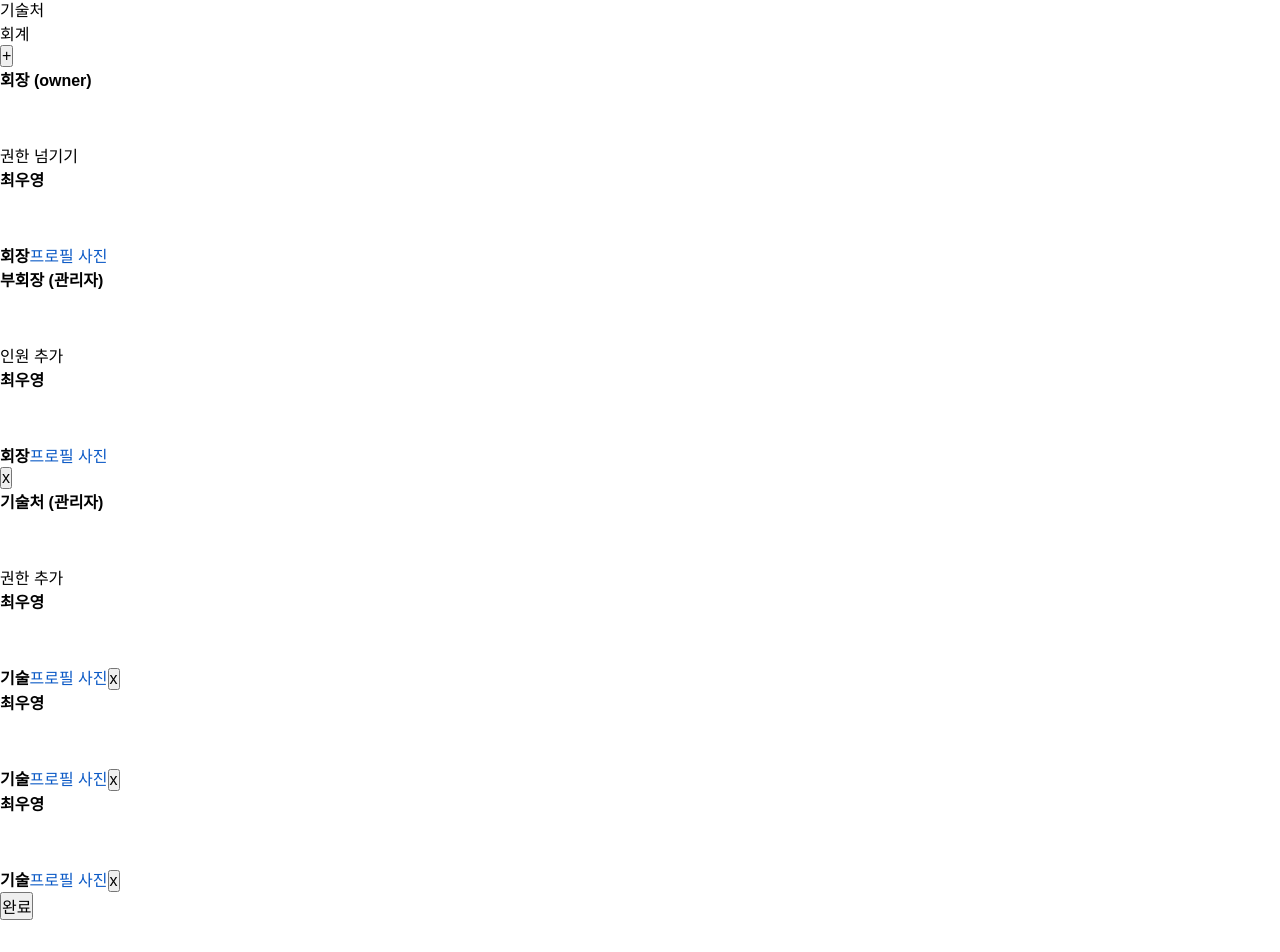
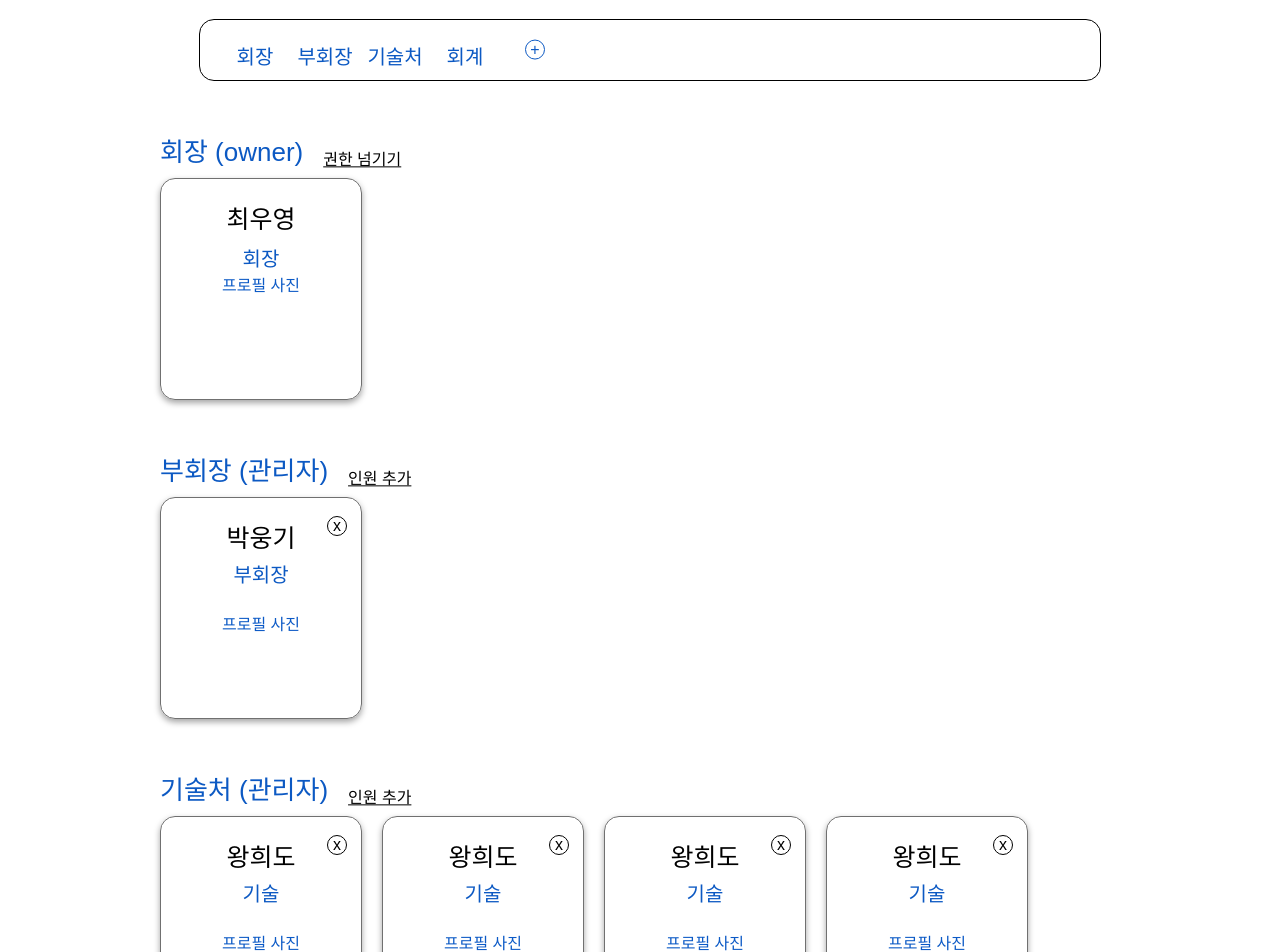
Before and after one commit to Kim-Hyunjo/MoZIP, a React (Create React App) app in the folder front/: page /circle/members/edit in a window 1280 px wide. Shown: the part 549-1501 px from the top of the page. Built offline with nearby package versions, Linux system fonts and the light colour scheme.

Commit message:
feat: edit

```diff
--- a/front/src/pages/circle/CircleMembers.tsx
+++ b/front/src/pages/circle/CircleMembers.tsx
@@ -3,69 +3,60 @@ import React, { useState } from 'react';
 
 const CircleMembers = () => {
     return (
-        <div>
+        <div className="circleMembers">
             <div>
                 <h2>회원 명단</h2>
-                <span>내 동아리의 부원 명단을 정리 및 확인해보세요.</span>
+                <h4>내 동아리의 부원 명단을 정리 및 확인해보세요.</h4>
              </div>
-             <div>
-                <h3>총 160명</h3>
-                <h4>운영진 및 동아리 부원</h4>
+             <div className="membersSort">
+                <div className="memberNum">총 160명</div>
+                <button id="button3">운영진 수정</button>
+                <div className="members_title">운영진 및 동아리 부원</div>
 
-                <ul>
+                <ul className="membersKind">
                     <li>회장</li>
                     <li>기술처</li>
                     <li>회원</li>
                 </ul>
-                <button>운영진 수정</button>
             </div>
             <div>
-                <h2>회장</h2>
-                <div><h3>최우영</h3><strong>회장</strong><span>프로필 사진</span></div>
+                <div className="roleName">회장</div>
+                <div className="user_namecard"><div className="user_name">최우영</div><div className="user_role">회장</div><span>프로필 사진</span></div>
             </div>
 
             <div>
-                <h2>기술처</h2>
-                <li><h3>최우영</h3><strong>기술</strong><span>프로필 사진</span></li>
-                    <li><h3>최우영</h3><strong>기술</strong><span>프로필 사진</span></li>
-                    <li><h3>최우영</h3><strong>기술</strong><span>프로필 사진</span></li>
+                <div className="roleName">기술처</div>
+                <div className="user_namecard_list">
+                    <div className="user_namecard"><div className="user_name">최우영</div><div className="user_role">기술</div><span>프로필 사진</span></div>
+                    <div className="user_namecard"><div className="user_name">최우영</div><div className="user_role">기술</div><span>프로필 사진</span></div>
+                    <div className="user_namecard"><div className="user_name">최우영</div><div className="user_role">기술</div><span>프로필 사진</span></div>
+                    <div className="user_namecard"><div className="user_name">최우영</div><div className="user_role">기술</div><span>프로필 사진</span></div>
+                    <div className="user_namecard"><div className="user_name">최우영</div><div className="user_role">기술</div><span>프로필 사진</span></div>
+                    <div className="user_namecard"><div className="user_name">최우영</div><div className="user_role">기술</div><span>프로필 사진</span></div>
+                    <div className="user_namecard"><div className="user_name">최우영</div><div className="user_role">기술</div><span>프로필 사진</span></div>
+                    <div className="user_namecard"><div className="user_name">최우영</div><div className="user_role">기술</div><span>프로필 사진</span></div>
+                </div>
             </div>
 
             <div>
-                <h2>기술처</h2>
-                <li><h3>최우영</h3><strong>기술</strong><span>프로필 사진</span></li>
-                    <li><h3>최우영</h3><strong>기술</strong><span>프로필 사진</span></li>
-                    <li><h3>최우영</h3><strong>기술</strong><span>프로필 사진</span></li>
-            </div>
-            <div>
-                <h2>기술처</h2>
-                <ul>
-                    <li><h3>최우영</h3><strong>기술</strong><span>프로필 사진</span></li>
-                    <li><h3>최우영</h3><strong>기술</strong><span>프로필 사진</span></li>
-                    <li><h3>최우영</h3><strong>기술</strong><span>프로필 사진</span></li>
-                    <li><h3>최우영</h3><strong>기술</strong><span>프로필 사진</span></li>
-
-
-                    <li><h3>최우영</h3><strong>기술</strong><span>프로필 사진</span></li>
-                    <li><h3>최우영</h3><strong>기술</strong><span>프로필 사진</span></li>
-                    <li><h3>최우영</h3><strong>기술</strong><span>프로필 사진</span></li>
-                    <li><h3>최우영</h3><strong>기술</strong><span>프로필 사진</span></li>
-
-                    <li><h3>최우영</h3><strong>기술</strong><span>프로필 사진</span></li>
-                    <li><h3>최우영</h3><strong>기술</strong><span>프로필 사진</span></li>
-                    <li><h3>최우영</h3><strong>기술</strong><span>프로필 사진</span></li>
-                    <li><h3>최우영</h3><strong>기술</strong><span>프로필 사진</span></li>
-
-                    <li><h3>최우영</h3><strong>기술</strong><span>프로필 사진</span></li>
-                    <li><h3>최우영</h3><strong>기술</strong><span>프로필 사진</span></li>
-                    <li><h3>최우영</h3><strong>기술</strong><span>프로필 사진</span></li>
-                    <li><h3>최우영</h3><strong>기술</strong><span>프로필 사진</span></li>
-
-                </ul>
-
+                <div className="roleName">회원</div>
+                <div className="user_namecard_list">
+                    <div className="user_namecard"><div className="user_name">최우영</div><div className="user_role">회원</div><span>프로필 사진</span></div>
+                    <div className="user_namecard"><div className="user_name">최우영</div><div className="user_role">회원</div><span>프로필 사진</span></div>
+                    <div className="user_namecard"><div className="user_name">최우영</div><div className="user_role">회원</div><span>프로필 사진</span></div>
+                    <div className="user_namecard"><div className="user_name">최우영</div><div className="user_role">회원</div><span>프로필 사진</span></div>
+                    <div className="user_namecard"><div className="user_name">최우영</div><div className="user_role">회원</div><span>프로필 사진</span></div>
+                    <div className="user_namecard"><div className="user_name">최우영</div><div className="user_role">회원</div><span>프로필 사진</span></div>
+                    <div className="user_namecard"><div className="user_name">최우영</div><div className="user_role">회원</div><span>프로필 사진</span></div>
+                    <div className="user_namecard"><div className="user_name">최우영</div><div className="user_role">회원</div><span>프로필 사진</span></div>
+                    <div className="user_namecard"><div className="user_name">최우영</div><div className="user_role">회원</div><span>프로필 사진</span></div>
+                    <div className="user_namecard"><div className="user_name">최우영</div><div className="user_role">회원</div><span>프로필 사진</span></div>
+                    <div className="user_namecard"><div className="user_name">최우영</div><div className="user_role">회원</div><span>프로필 사진</span></div>
+                    <div className="user_namecard"><div className="user_name">최우영</div><div className="user_role">회원</div><span>프로필 사진</span></div>
+                </div>
             </div>
 
-            </div>
+        </div>
     )
 }
 
--- a/front/src/pages/circle/CircleMembersEdit.tsx
+++ b/front/src/pages/circle/CircleMembersEdit.tsx
@@ -9,48 +9,53 @@ import {
 
 const CircleMembersEdit = () => {
     return (
-        <div>
-            <div><h2>운영진수정</h2></div>
+        <div className="circleMembers">
+            <div><h2>운영진수정</h2>
+                <h4>
+                내 동아리의 운영진 명단을 수정해보세요.<br></br>
+                동아리 부원 권한 단계는 소유자(회장), 관리자(운영진), 회원 총 3가지입니다. <br></br>
+                Owner의 경우 명칭만 변경 가능하며, 1명으로 고정되어있습니다. 권한을 넘김으로써 회장을 변경할 수 있습니다.<br></br>
+                Manager의 경우 명칭을 변경할 수 있으며 직책의 수를 변경할 수 있습니다. 직책 및 인원 추가를 통해 변경
+                가능합니다.<br></br>
+                구체적인 내용은 guide 페이지에서 확인하실 수 있습니다.
+                </h4>
+            </div>
+            <div className="members_title">운영진</div>
             <div>
-                <p>
-                내 동아리의 운영진 명단을 수정해보세요.
-
-                동아리 부원 권한 단계는 소유자(회장), 관리자(운영진), 회원 총 3가지입니다.
-                Owner의 경우 명칭만 변경 가능하며, 1명으로 고정되어있습니다. 권한을 넘김으로써 회장을 변경할 수 있습니다.
-                Manager의 경우 명칭을 변경할 수 있으며 직책의 수를 변경할 수 있습니다. 직책 및 인원 추가를 통해 변경
-                가능합니다.
-                구체적인 내용은 guide 페이지에서 확인하실 수 있습니다.
-                </p>
-            </div>
-            <div><h3>운영진</h3></div>
-            <div>
-                <ul>
+                <ul className="membersKind">
                     <li>회장</li>
                     <li>부회장</li>
                     <li>기술처</li>
                     <li>회계</li>
-                    <button type="button">+</button>
+                    <li><button id = "button_plus" type="button">+</button></li>
                 </ul>
             </div>
             <div>
-                <h3>회장 (owner)</h3>
-                <a href="#">권한 넘기기</a>
-                <div><h3>최우영</h3><strong>회장</strong><span>프로필 사진</span></div>
+                <div className="role">
+                    <div className="roleName">회장 (owner)</div>
+                    <a className="changeOwner" href="#">권한 넘기기</a>
+                </div>
+                <div className="user_namecard"><div className="user_name">최우영</div><div className="user_role">회장</div><span>프로필 사진</span></div>
             </div>
             <div>
-                 <h3>부회장 (관리자)</h3>
-                <a href="#">인원 추가</a>
-                <div><h3>최우영</h3><strong>회장</strong><span>프로필 사진</span></div>
-                <button type="button">x</button>
+                <div className="role">
+                    <div className="roleName">부회장 (관리자)</div>
+                    <a className="changeOwner" href="#">인원 추가</a>
+                </div>
+                <div className="user_namecard_edit"><div className="user_name">박웅기</div><button id="button_x" type="button">x</button><div className="user_role">부회장</div><span>프로필 사진</span></div>
             </div>
             <div>
-                 <h3> 기술처 (관리자)</h3>
-                <a href="#">권한 추가</a>
-                <div><h3>최우영</h3><strong>기술</strong><span>프로필 사진</span><button type="button">x</button></div>
-                <div><h3>최우영</h3><strong>기술</strong><span>프로필 사진</span><button type="button">x</button></div>
-                <div><h3>최우영</h3><strong>기술</strong><span>프로필 사진</span><button type="button">x</button></div>
+                 <div className="role">
+                    <div className="roleName">기술처 (관리자)</div>
+                    <a className="changeOwner" href="#">인원 추가</a>
+                </div>
+                <div className="user_namecard_edit"><div className="user_name">왕희도</div><button id="button_x" type="button">x</button><div className="user_role">기술</div><span>프로필 사진</span></div>
+                <div className="user_namecard_edit"><div className="user_name">왕희도</div><button id="button_x" type="button">x</button><div className="user_role">기술</div><span>프로필 사진</span></div>
+                <div className="user_namecard_edit"><div className="user_name">왕희도</div><button id="button_x" type="button">x</button><div className="user_role">기술</div><span>프로필 사진</span></div>
+                <div className="user_namecard_edit"><div className="user_name">왕희도</div><button id="button_x" type="button">x</button><div className="user_role">기술</div><span>프로필 사진</span></div>
+                <div className="user_namecard_edit"><div className="user_name">왕희도</div><button id="button_x" type="button">x</button><div className="user_role">기술</div><span>프로필 사진</span></div>
             </div>
-            <button type="submit">완료</button>
+            <button id="button4" type="submit">완료</button>
         </div>
     )
 }
--- a/front/src/pages/circle/circle.css
+++ b/front/src/pages/circle/circle.css
@@ -93,7 +93,7 @@
   margin-left: 15px;
   line-height: 30px;
 }
-.Qu_List{
+.Qu_List {
   width: 740px;
 }
 .question {
@@ -245,3 +245,72 @@
   margin-left: 380px;
   margin-top: 20px;
 }
+
+/* circle members*/
+.circleMembers {
+  width: 1000px;
+  align-items: left;
+}
+.membersSort {
+  padding-top: 20px;
+}
+.membersSort #button3 {
+  transform: translate(690%, -70%);
+}
+.memberNum {
+  font-size: 28px;
+  margin: 0px 0px 10px 5px;
+  transform: translate(0%, 50%);
+}
+.members_title {
+  font-size: 28px;
+  margin: 0px 0px 10px 5px;
+}
+.membersKind {
+  border: 1px solid;
+  border-radius: 15px;
+  padding: 0px 20px;
+  font-size: 18px;
+  width: 860px;
+  height: 60px;
+  margin: 20px auto;
+}
+.membersKind li {
+  float: left;
+  font-size: 20px;
+  color: #0c59c3;
+  width: 70px;
+  text-align: center;
+  transform: translate(0%, 72%);
+}
+.roleName {
+  font-size: 26px;
+  color: #0c59c3;
+  margin: 30px 0px 5px 10px;
+}
+
+.user_name {
+  font-size: 25px;
+  padding-bottom: 8px;
+}
+.user_role {
+  font-size: 20px;
+  color: #0c59c3;
+}
+
+.role {
+  display: flex;
+}
+.role .changeOwner {
+  margin-left: 20px;
+  transform: translate(0%, 63%);
+  text-decoration: underline;
+}
+.user_namecard_edit .user_role {
+  transform: translate(0%, -80%);
+}
+
+.circleMembers #button4 {
+  margin: 40px 150px 0px 0px;
+  float: right;
+}
--- a/front/src/pages/mypage/button.css
+++ b/front/src/pages/mypage/button.css
@@ -165,6 +165,23 @@
   font-size: 22px;
 }
 
+#button_plus {
+  width: 20px;
+  height: 20px;
+  border: 1px solid;
+  border-radius: 15px;
+  border-color: #0c59c3;
+  color: #0c59c3;
+  background-color: white;
+}
+#button_x {
+  width: 20px;
+  height: 20px;
+  border: 1px solid;
+  border-radius: 15px;
+  background-color: white;
+}
+
 .mypageStorageButton {
   margin: 30px auto;
   display: flex;
--- a/front/src/pages/mypage/namecard.css
+++ b/front/src/pages/mypage/namecard.css
@@ -44,18 +44,18 @@
   font-size: 18px;
 }
 
-.displayingcards{
+.displayingcards {
   flex-direction: column;
 
   display: inline-block;
 }
 
-.small_section{
-  display:flex;
+.small_section {
+  display: flex;
   flex-direction: column;
-}c
-.small_section .small_wrap{
-  display:flex;
+}
+c .small_section .small_wrap {
+  display: flex;
   flex-direction: row;
 }
 .small_namecard {
@@ -99,7 +99,6 @@
   margin-left: 16px;
 }
 
-
 /**/
 .gray_namecard {
   border: 1px solid;
@@ -134,3 +133,31 @@
   font-weight: 700;
   margin-right: 8px;
 }
+
+.user_namecard {
+  display: inline-block;
+  padding: 20px;
+  width: 160px;
+  height: 180px;
+  margin: 5px 10px 20px 10px;
+  border: 1px solid;
+  border-radius: 15px;
+  border-color: #707070;
+  text-align: center;
+  box-shadow: 0px 3px 6px rgba(0, 0, 0, 0.36);
+}
+.user_namecard_edit {
+  display: inline-block;
+  padding: 20px;
+  width: 160px;
+  height: 180px;
+  margin: 5px 10px 20px 10px;
+  border: 1px solid;
+  border-radius: 15px;
+  border-color: #707070;
+  text-align: center;
+  box-shadow: 0px 3px 6px rgba(0, 0, 0, 0.36);
+}
+.user_namecard_edit #button_x {
+  transform: translate(380%, -230%);
+}
```
Also changed, not shown: front/src/App.css (+7 -0 lines).
